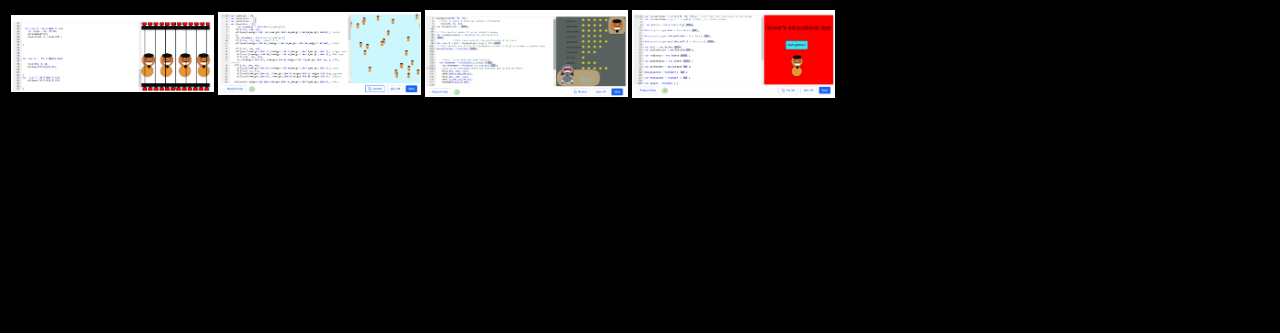
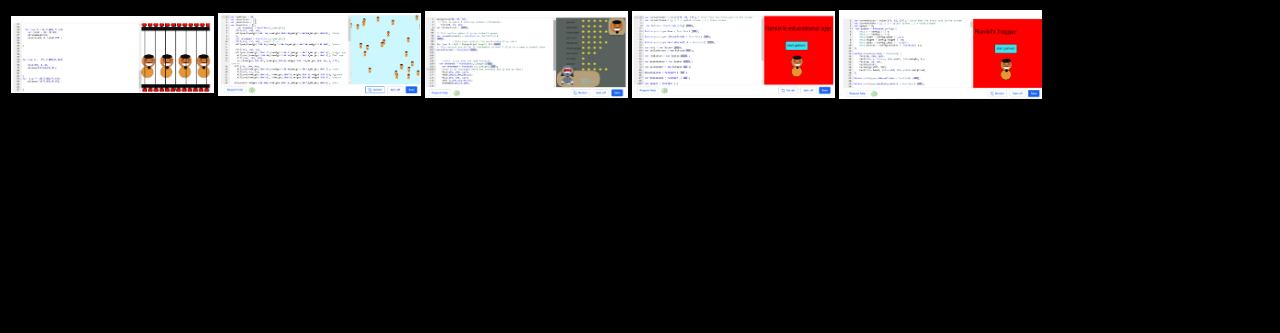
Before and after one commit to Roniel1312/Roniel1312.github.io, a plain HTML site: page javascripts.html in a window 1280 px wide. Shown: the part 467-800 px from the top of the page. Drawn offline with Linux system fonts and the light colour scheme.

Commit message:
Update javascripts.html

```diff
--- a/javascripts.html
+++ b/javascripts.html
@@ -45,6 +45,7 @@
                                     <th><a href ="https://www.khanacademy.org/computer-programming/matas_tag/4788460200181760"><img src = image_2021-10-25_091346.png alt ="tag bitmoji" width= "203"></a></th>
                                     <th><a href = "https://www.khanacademy.org/computer-programming/new-program/5945272068784128"><img src = image_2021-11-04_191004.png alt = "contactList" width= "203"></a></th>
                                <th><a href = "https://www.khanacademy.org/computer-programming/matas_educatinal-app/6072845388005376"><img src =image_2021-11-08_120637.png alt = "educational app" width= "203"></a></th>
+                              <th><a href = "https://www.khanacademy.org/computer-programming/spin-off-of-matas_frogger-2/6666478940110848"><img src = image_2021-11-16_194553.png alt = "frogger app" width= "203"></a></th>
 
                     </tr>
 
```
